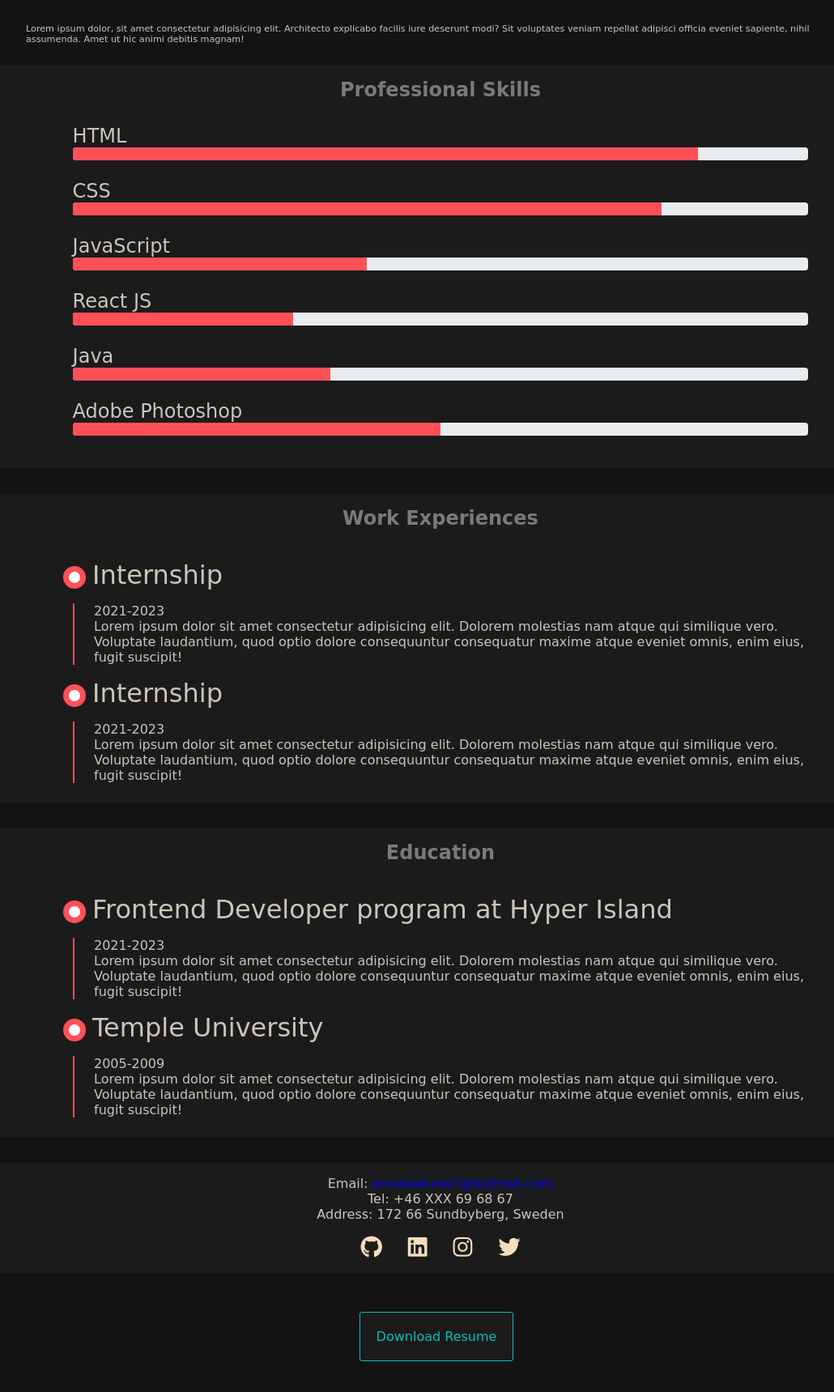
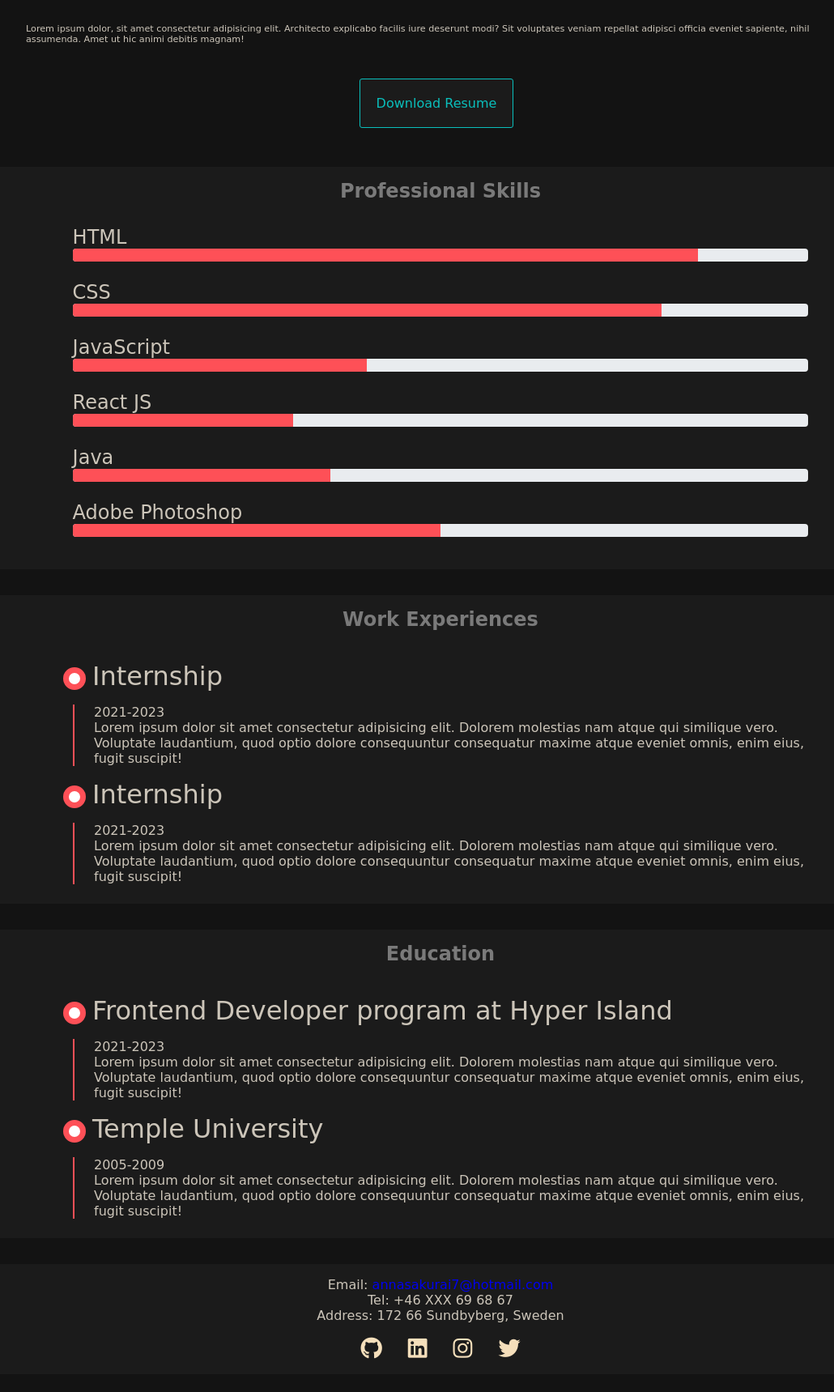
Before and after one commit to AnnaSak7/HI-01-portfolio, a plain HTML site: page pages/cv.html in a window 1280 px wide. Shown: the part 1186-2905 px from the top of the page at 81% size, without its empty margins (96-1126 px from the left). Drawn offline with nearby package versions, Linux system fonts and the light colour scheme; a web font is replaced by a local one.

Commit message:
move Download Resume button from the bottom and make download work with download attribute

```diff
--- a/pages/cv.html
+++ b/pages/cv.html
@@ -115,6 +115,16 @@
       </section>
 
       <div class="cards-container">
+        <section>
+          <div class="info-container info-container--download">
+            <div class="contact-btn-container">
+              <a  href="../data/CV.pdf" download>
+                <button class="contact-btn contact-btn--download">Download Resume</button>
+              </a>
+          </div>
+          </div>
+        </section>
+
         <section>
           <div class="info-container">
             <div class="info-container__title">
@@ -318,15 +328,7 @@
           </div>
         </section>
 
-        <section>
-          <div class="info-container info-container--download">
-            <div class="contact-btn-container">
-              <a  href="CV.pdf" >
-                <button class="contact-btn contact-btn--download">Download Resume</button>
-              </a>
-          </div>
-          </div>
-        </section>
+
 
 
       </div>
```
Also changed, not shown: 2 other files.
